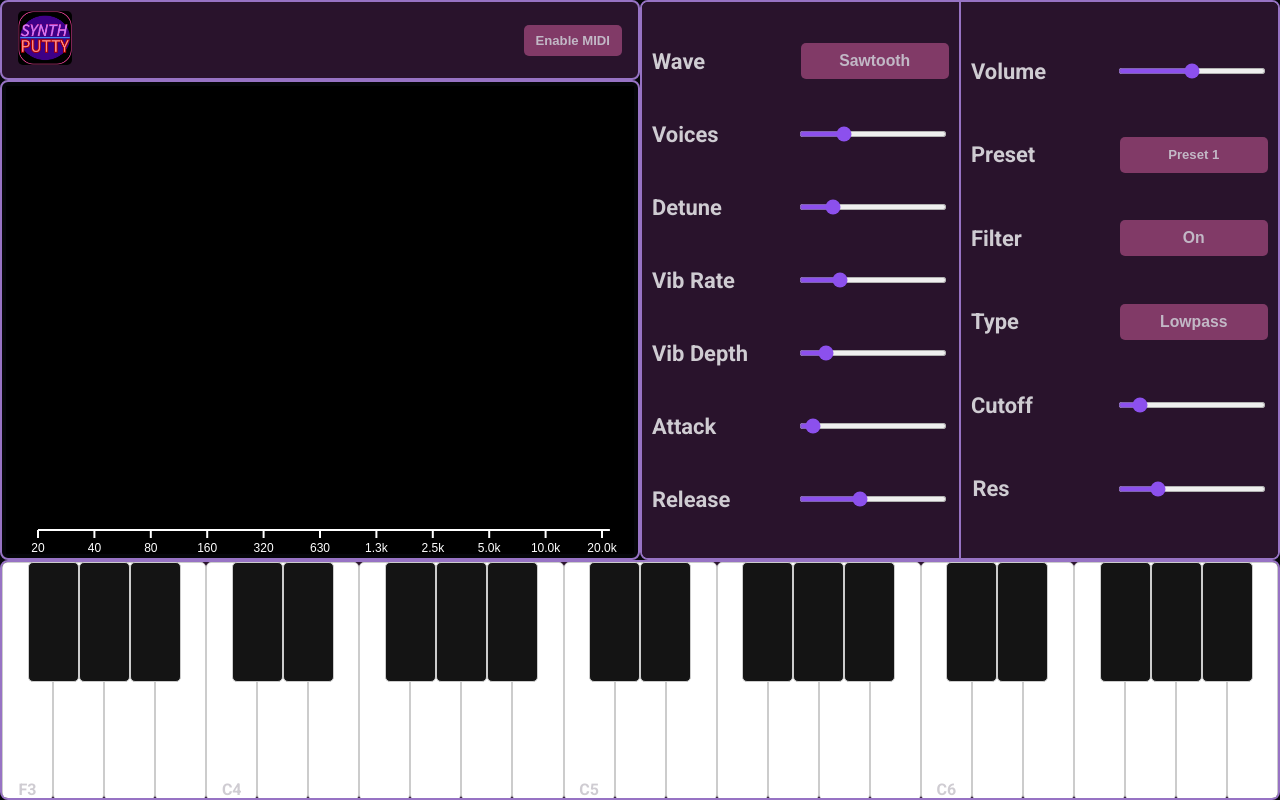
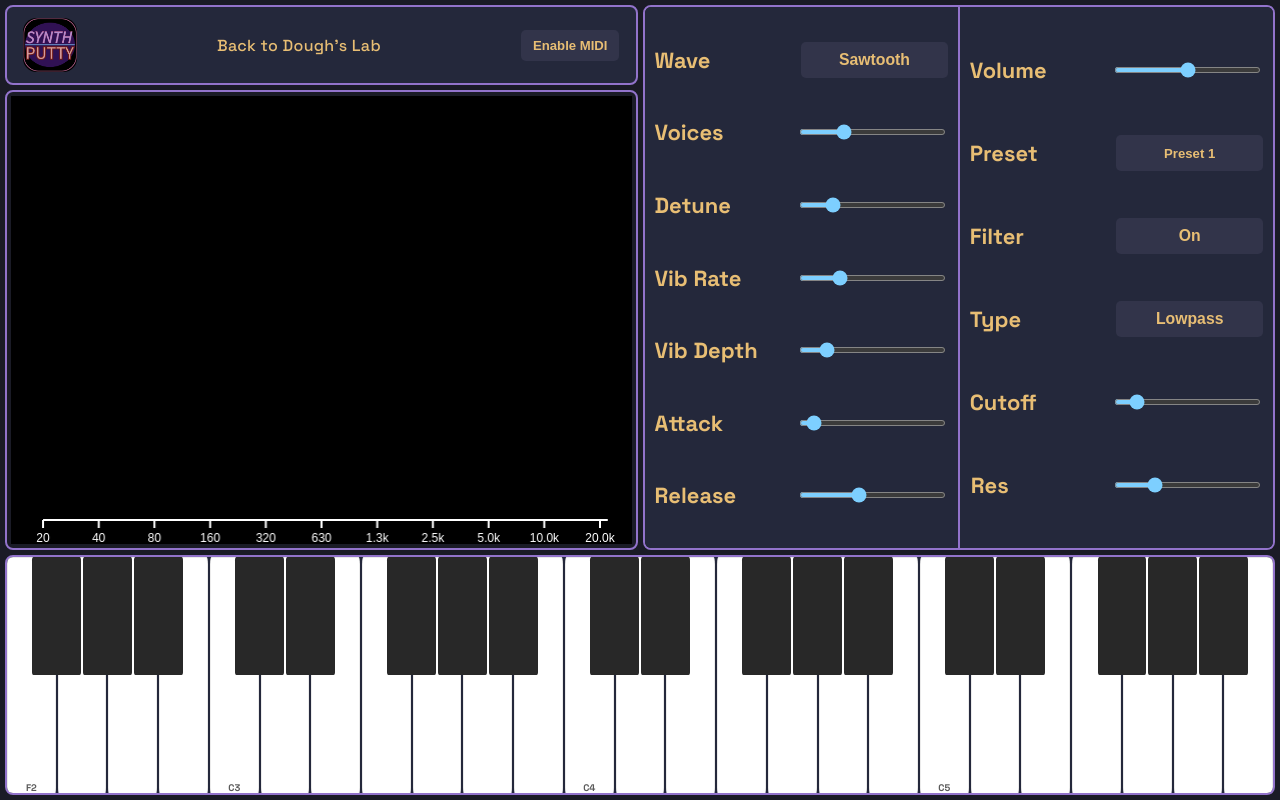
Before and after one commit to EvanCzako/SynthPutty, a React (Create React App) app: page / in a window 1280 px wide. Built offline with nearby package versions, Linux system fonts and the light colour scheme.

Commit message:
Portfolio unification updates

```diff
--- a/src/App.module.css
+++ b/src/App.module.css
@@ -5,7 +5,7 @@
     justify-content: stretch;
     width: 100%;
     min-height: 0;
-    gap: 0;
+    gap: 5px;
     padding: 0;
     margin: 0;
     box-sizing: border-box;
@@ -17,6 +17,7 @@
     flex: 1 1 0;
     min-width: 0;
     min-height: 0;
+    gap: 5px;
   }
   .rightColumn {
     display: flex;
@@ -64,7 +65,7 @@
     flex: 1 1 auto;
     min-height: 0;
     width: 100%;
-    gap: 0;
+    gap: 5px;
     padding: 0;
   }
   .middleRowPanels > * {
@@ -89,7 +90,6 @@
 
 .app {
   height: 100%;
-  font-family: "Roboto", sans-serif;
   margin: 0;
   padding: 0 !important;
   font-weight: 900;
@@ -111,7 +111,8 @@
   overflow: visible;
   flex: 1;
   margin: 0 !important;
-  padding: 0 !important;
+  padding: 5px;
+  gap: 5px;
   box-sizing: border-box;
   min-height: 0;
 }
@@ -144,7 +145,7 @@
     justify-content: stretch;
     width: 100%;
     min-height: 0;
-    gap: 0;
+    gap: 5px;
     padding: 0;
     margin: 0;
     box-sizing: border-box;
--- a/src/components/MainControls.tsx
+++ b/src/components/MainControls.tsx
@@ -1,7 +1,7 @@
 import { useSynthStore } from "../store/synthStore";
 import { useFontStore } from "../store/fontStore";
 import styles from "../styles/MainControls.module.css";
-import logoImg from "../styles/SynthPuttyLogo.png";
+import logoImg from "../styles/SynthPuttyLogo-downSaturated.png";
 
 export function MainControls() {
   const { midiEnabled, setMidiEnabled } = useSynthStore();
@@ -15,12 +15,14 @@ export function MainControls() {
 
   return (
     <div className={styles.mainControls} style={{ fontSize }}>
+      <img src={logoImg} className={styles.logo} alt="SynthPutty" />
       <a
         href="https://evanczako.github.io/DoughLab2/"
         target="_blank"
         rel="noopener noreferrer"
+        className={styles.backLink}
       >
-        <img src={logoImg} className={styles.logo} alt="SynthPutty" />
+        Back to Dough's Lab
       </a>
 
       <div className={styles.buttonsContainer}>
--- a/src/index.css
+++ b/src/index.css
@@ -1,3 +1,5 @@
+@import url('https://fonts.googleapis.com/css2?family=Space+Grotesk:wght@300;400;500;600;700&display=swap');
+
 html,
 body,
 #root {
@@ -10,11 +12,11 @@ body,
   overscroll-behavior: none;
 }
 body {
-  font-family: Arial, "Helvetica Neue", Helvetica, sans-serif;
+  font-family: 'Space Grotesk', sans-serif;
   -webkit-font-smoothing: antialiased;
   -moz-osx-font-smoothing: grayscale;
-  background-color: black;
-  color: white;
+  background-color: #1a1b26;
+  color: #c0caf5;
 }
 
 code {
--- a/src/store/fontStore.ts
+++ b/src/store/fontStore.ts
@@ -35,38 +35,33 @@ export const useFontStore = create<FontState>((set) => ({
     set({ fontSize: product });
     set({ vw });
 
-    let numOctaves = Math.max(1, Math.floor(vw / 2.5));
+    const w = window.visualViewport?.width ?? window.innerWidth;
+    let octs: number[];
 
-    let octs = [];
+    if (w > 2500) {
+      octs = [1, 2, 3, 4, 5, 6];
+    } else if (w > 2100) {
+      octs = [1.5, 2, 3, 4, 5, 6];
+    } else if (w > 1700) {
+      octs = [2, 3, 4, 5, 6];
+    } else if (w > 1500) {
+      octs = [2.5, 3, 4, 5, 6];
+    } else if (w > 1300) {
+      octs = [3, 4, 5, 6];
+    } else if (w > 1100) {
+      octs = [2.5, 3, 4, 5];
+    } else if (w > 900) {
+      octs = [3, 4, 5];
+    } else if (w > 700) {
+      octs = [3.5, 4, 5];
+    } else if (w > 550) {
+      octs = [4, 5];
+    } else if (w > 360) {
+      octs = [3.5, 4];
+    } else {
+      octs = [4];
+    }
 
-    const isOddScale = numOctaves % 2 === 1;
-
-    if (isOddScale) {
-      const numFullOctaves = Math.floor(numOctaves / 2);
-      octs.push(3.5);
-      for (let i = 0; i <= numFullOctaves; i++) {
-        octs.push(4 + i);
-      }
-    } else {
-      const numFullOctaves = numOctaves;
-      if (numFullOctaves % 2 === 0) {
-        for (
-          let i = 4.5 - Math.floor(numFullOctaves / 2);
-          i <= 4 + Math.floor(numFullOctaves / 2);
-          i++
-        ) {
-          octs.push(Math.floor(i + 1));
-        }
-      } else {
-        for (
-          let i = 4 - Math.floor(numFullOctaves / 2);
-          i <= 4 + Math.floor(numFullOctaves / 2);
-          i++
-        ) {
-          octs.push(i);
-        }
-      }
-    }
     set({ octaves: octs });
   },
 }));
--- a/src/styles/Keyboard.module.css
+++ b/src/styles/Keyboard.module.css
@@ -43,6 +43,7 @@
   flex-wrap: nowrap;
   width: 100%;
   flex: 1;
+  gap: 2px;
 }
 
 .blackKeyboard {
@@ -57,6 +58,7 @@
   padding-left: 0;
   box-sizing: border-box;
   pointer-events: none;
+  gap: 2px;
 }
 
 .blackKeyboard > div {
@@ -67,36 +69,38 @@
   flex: 1 1 0;
   height: 100%;
   background: white;
-  border: 1px solid #ccc;
+  border: 1px solid rgba(0, 0, 0, 0.08);
   display: inline-flex;
   align-items: flex-end;
   justify-content: center;
   cursor: pointer;
   z-index: 1;
   position: relative;
-  border-radius: 5px;
+  border-radius: 3%;
   overflow: hidden;
+  font-size: 0.6em;
+  color: rgb(90, 90, 90);
 }
 
 .whiteKey:hover {
-  background-color: white;
+  background-color: rgb(161, 161, 161);
 }
 
 .whiteKeyPressed {
-  background-color: purple !important;
+  background-color: var(--color-pressed) !important;
 }
 
 .blackKey {
   flex: 1 1 0;
   height: 80px;
-  background: rgb(20, 20, 20);
-  border: 1px solid #ccc;
+  background: rgb(40, 40, 40);
+  border: none;
   display: inline-flex;
   align-items: flex-end;
   justify-content: center;
   cursor: pointer;
   position: relative;
-  border-radius: 5px;
+  border-radius: 3%;
   overflow: hidden;
   z-index: 2;
 }
@@ -106,11 +110,11 @@
 }
 
 .blackKey:hover {
-  background-color: rgb(20, 20, 20);
+  background-color: rgb(72, 72, 72);
 }
 
 .blackKeyPressed {
-  background-color: purple !important;
+  background-color: var(--color-pressed) !important;
 }
 
 .invisibleKey {
--- a/src/styles/MainControls.module.css
+++ b/src/styles/MainControls.module.css
@@ -20,14 +20,25 @@
 .logo {
   width: 54px;
   height: 54px;
-  border-radius: 5px;
+  border-radius: 25%;
   flex-shrink: 0;
   object-fit: contain;
   transition: filter 0.2s;
 }
 
-.logo:hover {
-  filter: brightness(1.5) drop-shadow(0 0 6px var(--color-mid-pink-1));
+.backLink {
+  font-size: clamp(0.72rem, 1.76vw, 1rem);
+  font-weight: 500;
+  color: var(--color-dogwood-1);
+  text-decoration: none;
+  white-space: nowrap;
+  letter-spacing: 0.02em;
+  transition: color 0.18s;
+}
+
+.backLink:hover {
+  color: var(--color-mid-pink-1);
+  text-decoration: underline;
 }
 
 .comboBox {
--- a/src/styles/SynthControls.module.css
+++ b/src/styles/SynthControls.module.css
@@ -72,7 +72,23 @@
   min-width: 0;
   min-height: 0;
   justify-content: space-evenly;
+  gap: 6px;
   overflow-y: auto;
+  scrollbar-width: thin;
+  scrollbar-color: var(--color-mid-pink-1) var(--color-purple-1);
+}
+
+.oscColumn::-webkit-scrollbar {
+  width: 6px;
+}
+
+.oscColumn::-webkit-scrollbar-thumb {
+  background: var(--color-mid-pink-1);
+  border-radius: 3px;
+}
+
+.oscColumn::-webkit-scrollbar-track {
+  background: var(--color-purple-1);
 }
 
 .filterColumn {
@@ -85,7 +101,23 @@
   min-width: 0;
   min-height: 0;
   justify-content: space-evenly;
+  gap: 6px;
   overflow-y: auto;
+  scrollbar-width: thin;
+  scrollbar-color: var(--color-mid-pink-1) var(--color-purple-1);
+}
+
+.filterColumn::-webkit-scrollbar {
+  width: 6px;
+}
+
+.filterColumn::-webkit-scrollbar-thumb {
+  background: var(--color-mid-pink-1);
+  border-radius: 3px;
+}
+
+.filterColumn::-webkit-scrollbar-track {
+  background: var(--color-purple-1);
 }
 
 .controlLabel {
@@ -97,7 +129,7 @@
   font-weight: 900;
   align-items: center;
   justify-content: space-between;
-  height: 36px;
+  min-height: 36px;
 }
 
 .controlLabel label {
--- a/src/styles/variables.module.css
+++ b/src/styles/variables.module.css
@@ -1,11 +1,12 @@
 :root {
-  --color-black-1: #050609;
-  --color-purple-1: #29132c;
-  --color-mid-pink-1: #9773c4;
-  --color-mid-pink-2: #c41c4c;
-  --color-mid-pink-3: #813a67;
-  --color-mid-blue-1: #8c50ed;
-  --color-bright-pink-1: #f56476;
-  --color-dogwood-1: #c2b8c6;
-  --color-dogwood-2: #cfccd2;
+  --color-black-1: #1a1b26;
+  --color-purple-1: #24283b;
+  --color-mid-pink-1: #9273cb;
+  --color-mid-pink-2: #f7768e;
+  --color-mid-pink-3: #32344a;
+  --color-mid-blue-1: #7dcfff;
+  --color-bright-pink-1: #f7768e;
+  --color-dogwood-1: rgb(232, 190, 116);
+  --color-dogwood-2: rgb(232, 190, 116);
+  --color-pressed: #ff9e64;
 }
```
Also changed, not shown: src/styles/SynthPuttyLogo-downSaturated.png (added).
